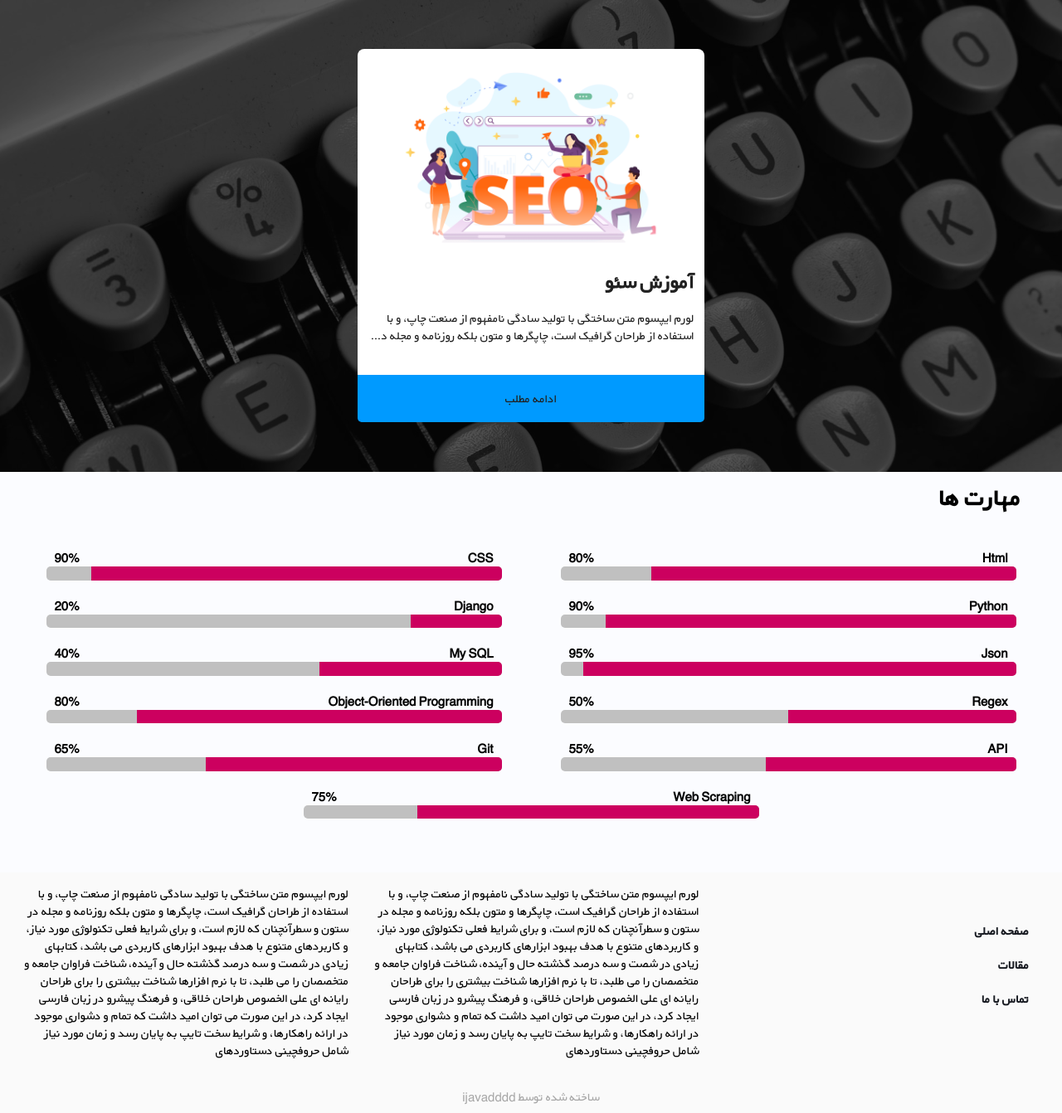
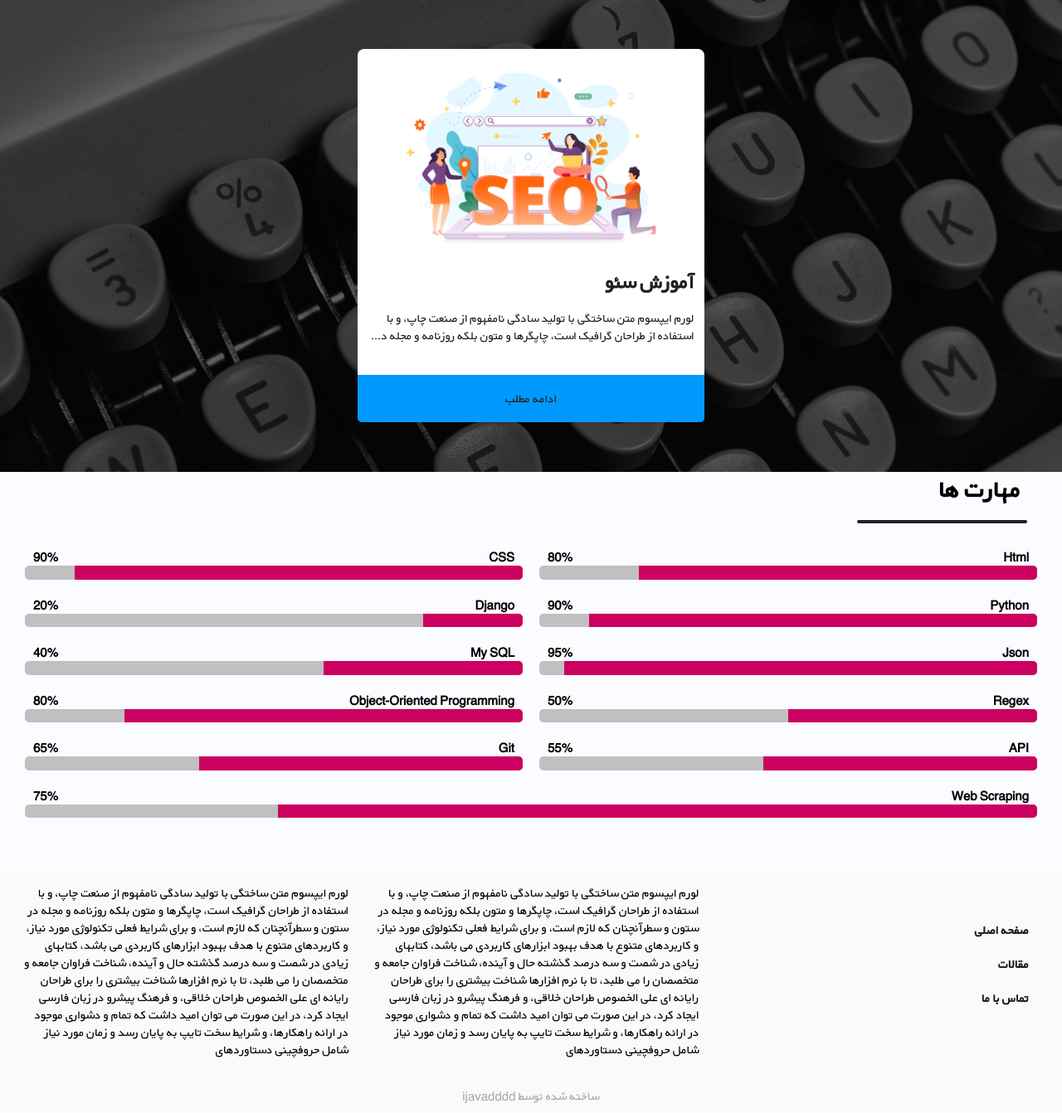
Before and after one commit to ijavadddd/Django-simple-projects, a Django app: page / in a window 1280 px wide. Shown: the part 2186-3528 px from the top of the page at 83% size. Run offline with Django 4.2, Linux system fonts and the light colour scheme; some libraries are stand-ins or nearby versions; some web fonts are replaced.

Commit message:
Some change in skill container

```diff
--- a/1-project1/static/css/home.css
+++ b/1-project1/static/css/home.css
@@ -343,7 +343,7 @@ body{
     }
 }
 .skill-container-title{
-    padding:1rem 5rem;
+    padding:0rem 5rem;
     box-sizing: border-box;
     font-size:2em;
     font-weight: 800;
@@ -361,8 +361,9 @@ body{
     gap:2rem;
 }
 .progress{
-    width: max(45%,25rem);
-    margin: 0 auto;
+    /* width: max(45%,25rem); */
+    flex: 1 2 max(45%,25rem);
+    /* margin: 0 auto; */
 }
 .skill{
     display:flex;
--- a/1-project1/templates/home/index.html
+++ b/1-project1/templates/home/index.html
@@ -120,6 +120,7 @@
         </div>
         <div class="page-container">
             <p class="skill-container-title">مهارت ها</p>
+            <hr class="title-undeline">
             <div class="skill-container">
                 <div class="progress">
                     <div class="skill">
```
